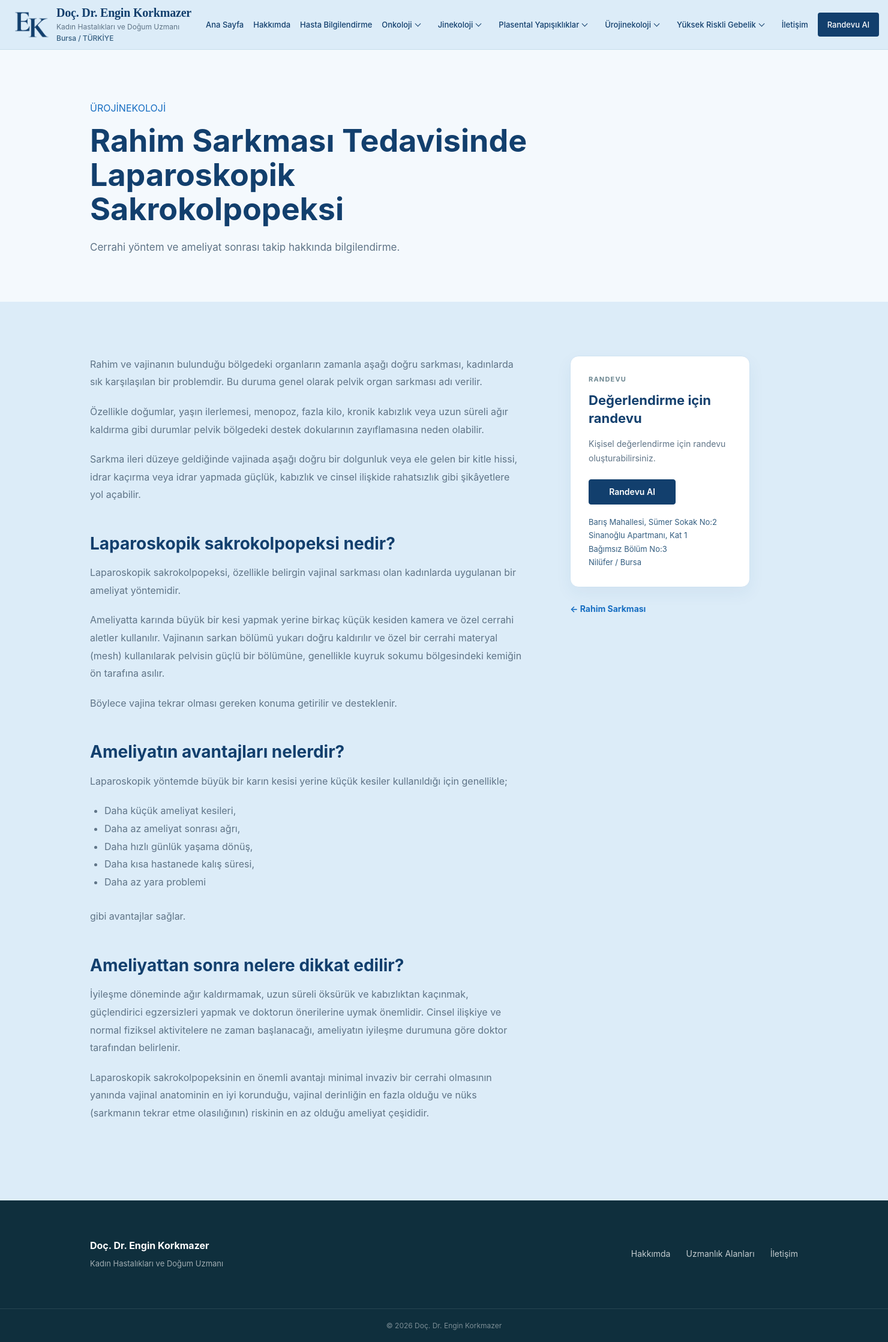
After one commit to msamkara67/engin-korkmazer, a Django app: page /laparoskopik-sakrokolpopeksi/ in a window 1480 px wide. The commit adds this page. Shown: the whole page at 60% size. Run offline with Django 5.2, Linux system fonts and the light colour scheme.

Commit message:
Add laparoscopic sacrocolpopexy information page

```diff
--- a/website/sitemaps.py
+++ b/website/sitemaps.py
@@ -39,6 +39,7 @@ class StaticViewSitemap(Sitemap):
             "website:urogynecology",
             "website:urinary_incontinence",
             "website:uterine_prolapse",
+            "website:laparoscopic_sacrocolpopexy",
 
             "website:placenta_percreta",
             "website:placenta_preserving_surgery",
--- a/website/templates/website/base.html
+++ b/website/templates/website/base.html
@@ -275,6 +275,9 @@
                     <a href="{% url 'website:uterine_prolapse' %}">
                         Rahim Sarkması
                     </a>
+                    <a href="{% url 'website:laparoscopic_sacrocolpopexy' %}">
+                        Laparoskopik Sakrokolpopeksi
+                    </a>
 
                 </div>
             </div>
--- /dev/null
+++ b/website/templates/website/laparoscopic_sacrocolpopexy.html
@@ -0,0 +1,50 @@
+{% extends "website/base.html" %}
+{% block title %}Laparoskopik Sakrokolpopeksi Bursa | Doç. Dr. Engin Korkmazer{% endblock %}
+{% block meta_description %}Rahim sarkması tedavisinde laparoskopik sakrokolpopeksi ve ameliyat sonrası takip hakkında Doç. Dr. Engin Korkmazer'in bilgilendirmesi.{% endblock %}
+{% block content %}
+<section class="article-hero">
+    <div class="container">
+        <span class="section-label">ÜROJİNEKOLOJİ</span>
+        <h1>Rahim Sarkması Tedavisinde Laparoskopik Sakrokolpopeksi</h1>
+        <p>Cerrahi yöntem ve ameliyat sonrası takip hakkında bilgilendirme.</p>
+    </div>
+</section>
+<section class="article-page">
+    <div class="container">
+        <div class="article-layout">
+            <article class="article-content">
+                <p>Rahim ve vajinanın bulunduğu bölgedeki organların zamanla aşağı doğru sarkması, kadınlarda sık karşılaşılan bir problemdir. Bu duruma genel olarak pelvik organ sarkması adı verilir.</p>
+                <p>Özellikle doğumlar, yaşın ilerlemesi, menopoz, fazla kilo, kronik kabızlık veya uzun süreli ağır kaldırma gibi durumlar pelvik bölgedeki destek dokularının zayıflamasına neden olabilir.</p>
+                <p>Sarkma ileri düzeye geldiğinde vajinada aşağı doğru bir dolgunluk veya ele gelen bir kitle hissi, idrar kaçırma veya idrar yapmada güçlük, kabızlık ve cinsel ilişkide rahatsızlık gibi şikâyetlere yol açabilir.</p>
+                <h2>Laparoskopik sakrokolpopeksi nedir?</h2>
+                <p>Laparoskopik sakrokolpopeksi, özellikle belirgin vajinal sarkması olan kadınlarda uygulanan bir ameliyat yöntemidir.</p>
+                <p>Ameliyatta karında büyük bir kesi yapmak yerine birkaç küçük kesiden kamera ve özel cerrahi aletler kullanılır. Vajinanın sarkan bölümü yukarı doğru kaldırılır ve özel bir cerrahi materyal (mesh) kullanılarak pelvisin güçlü bir bölümüne, genellikle kuyruk sokumu bölgesindeki kemiğin ön tarafına asılır.</p>
+                <p>Böylece vajina tekrar olması gereken konuma getirilir ve desteklenir.</p>
+                <h2>Ameliyatın avantajları nelerdir?</h2>
+                <p>Laparoskopik yöntemde büyük bir karın kesisi yerine küçük kesiler kullanıldığı için genellikle;</p>
+                <ul>
+                    <li>Daha küçük ameliyat kesileri,</li>
+                    <li>Daha az ameliyat sonrası ağrı,</li>
+                    <li>Daha hızlı günlük yaşama dönüş,</li>
+                    <li>Daha kısa hastanede kalış süresi,</li>
+                    <li>Daha az yara problemi</li>
+                </ul>
+                <p>gibi avantajlar sağlar.</p>
+                <h2>Ameliyattan sonra nelere dikkat edilir?</h2>
+                <p>İyileşme döneminde ağır kaldırmamak, uzun süreli öksürük ve kabızlıktan kaçınmak, güçlendirici egzersizleri yapmak ve doktorun önerilerine uymak önemlidir. Cinsel ilişkiye ve normal fiziksel aktivitelere ne zaman başlanacağı, ameliyatın iyileşme durumuna göre doktor tarafından belirlenir.</p>
+                <p>Laparoskopik sakrokolpopeksinin en önemli avantajı minimal invaziv bir cerrahi olmasının yanında vajinal anatominin en iyi korunduğu, vajinal derinliğin en fazla olduğu ve nüks (sarkmanın tekrar etme olasılığının) riskinin en az olduğu ameliyat çeşididir.</p>
+            </article>
+            <aside class="article-sidebar">
+                <div class="article-side-card">
+                    <span class="contact-label">RANDEVU</span>
+                    <h3>Değerlendirme için randevu</h3>
+                    <p>Kişisel değerlendirme için randevu oluşturabilirsiniz.</p>
+                    <a href="https://www.doktortakvimi.com/profil/engin-korkmazer" target="_blank" rel="noopener noreferrer" class="btn btn-primary">Randevu Al</a>
+                    {% include "website/appointment_address.html" %}
+                </div>
+                <a href="{% url 'website:uterine_prolapse' %}" class="article-back-link">← Rahim Sarkması</a>
+            </aside>
+        </div>
+    </div>
+</section>
+{% endblock %}
--- a/website/urls.py
+++ b/website/urls.py
@@ -4,6 +4,7 @@ from . import views
 app_name = "website"
 
 urlpatterns = [
+    path("laparoskopik-sakrokolpopeksi/", views.laparoscopic_sacrocolpopexy, name="laparoscopic_sacrocolpopexy"),
     path("laparoskopik-neovajina-cerrahisi/", views.laparoscopic_neovagina, name="laparoscopic_neovagina"),
     path("plasenta-perkreata-rahim-koruyucu-cerrahi/", views.placenta_preserving_surgery, name="placenta_preserving_surgery"),
     path("spiral/", views.intrauterine_device, name="intrauterine_device"),
--- a/website/views.py
+++ b/website/views.py
@@ -117,3 +117,7 @@ def placenta_preserving_surgery(request):
 
 def laparoscopic_neovagina(request):
     return render(request, "website/laparoscopic_neovagina.html")
+
+
+def laparoscopic_sacrocolpopexy(request):
+    return render(request, "website/laparoscopic_sacrocolpopexy.html")
```
